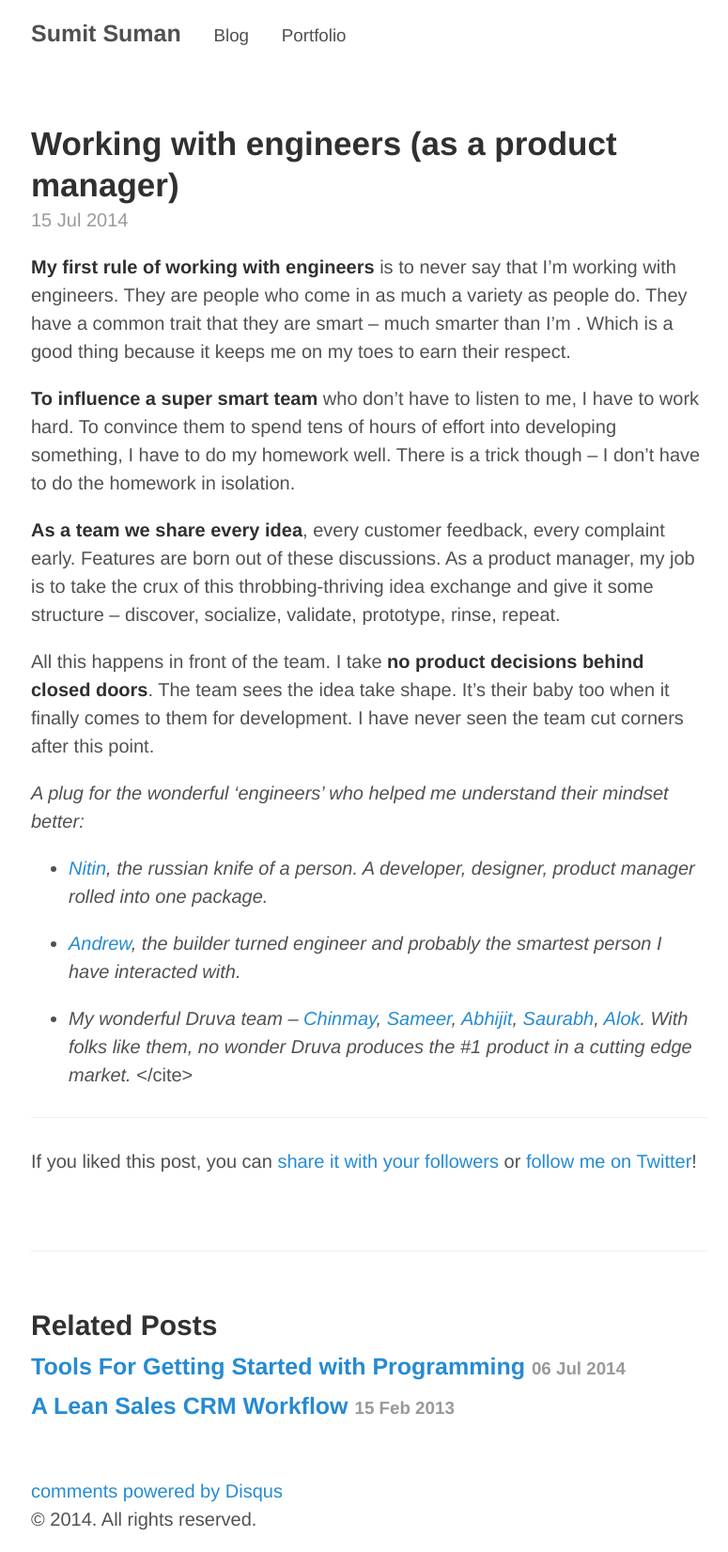
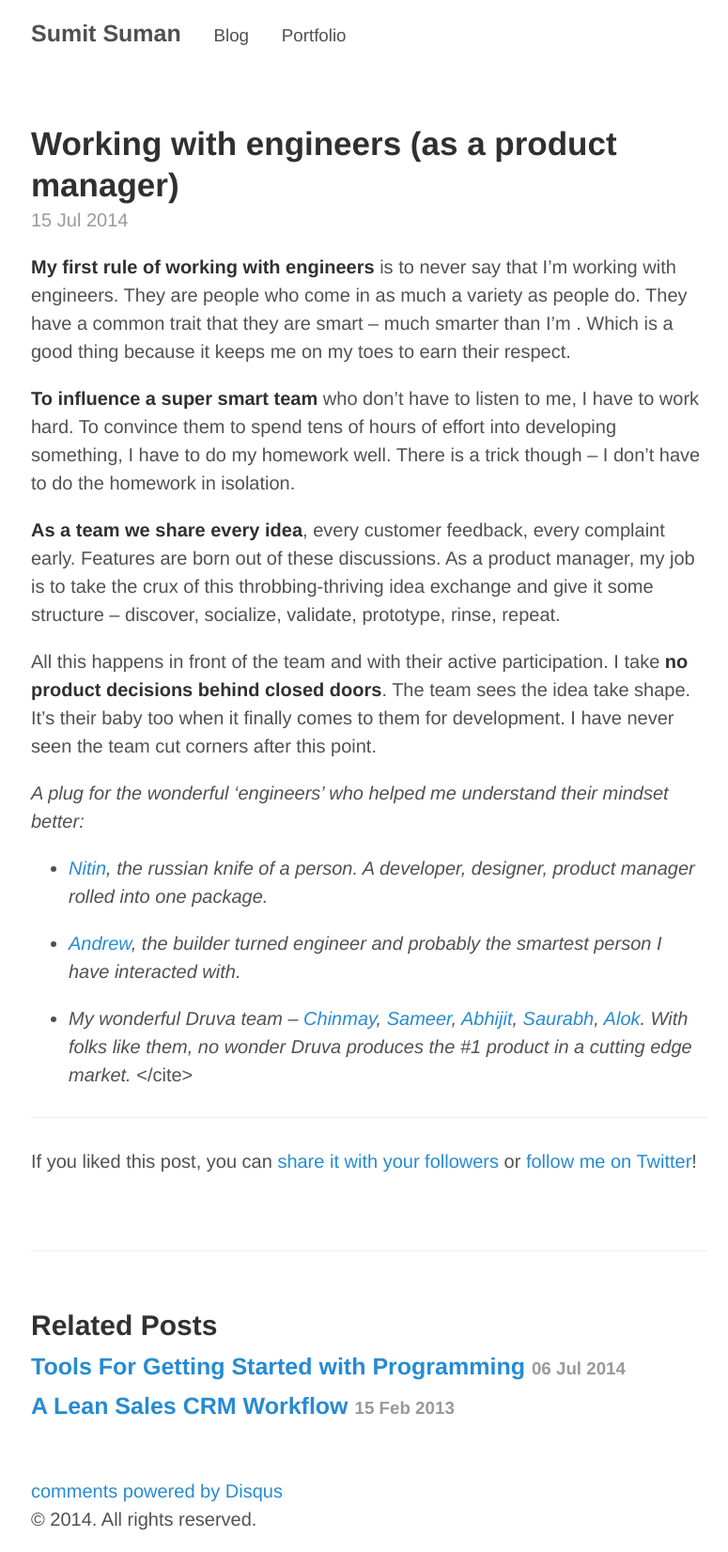
Before and after one commit to sumitsuman/sumitsuman.github.io, a Jekyll site: the page built from _posts/2014-07-15-Product-Manager-Working-with-Engineers.md, in a window 1280 px wide. Shown: the whole page at 94% size, without its empty margins (247-1022 px from the left). Built offline with Jekyll 4.4.1, drawn with Linux system fonts in a browser that asks for light colours; Markdown is read by kramdown in place of the engine named in the settings; comment, search, counter and statistics services are not loaded.

Commit message:
blog 3 edit

```diff
--- a/_posts/2014-07-15-Product-Manager-Working-with-Engineers.md
+++ b/_posts/2014-07-15-Product-Manager-Working-with-Engineers.md
@@ -13,7 +13,7 @@ comments: True
 
 **As a team we share every idea**, every customer feedback, every complaint early. Features are born out of these discussions. As a product manager, my job is to take the crux of this throbbing-thriving idea exchange and give it some structure -- discover, socialize, validate, prototype, rinse, repeat.
 
-All this happens in front of the team. I take **no product decisions behind closed doors**. The team sees the idea take shape. It's their baby too when it finally comes to them for development. I have never seen the team cut corners after this point.
+All this happens in front of the team and with their active participation. I take **no product decisions behind closed doors**. The team sees the idea take shape. It's their baby too when it finally comes to them for development. I have never seen the team cut corners after this point.
 
 
 
```
